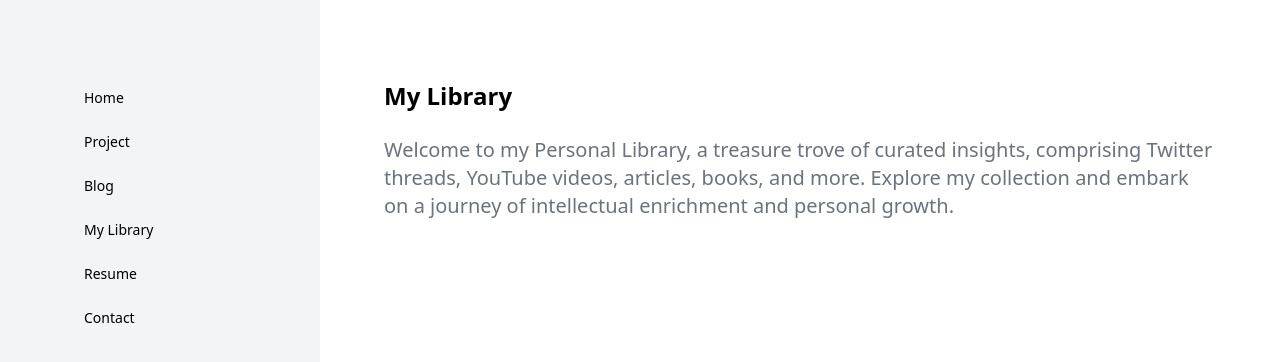
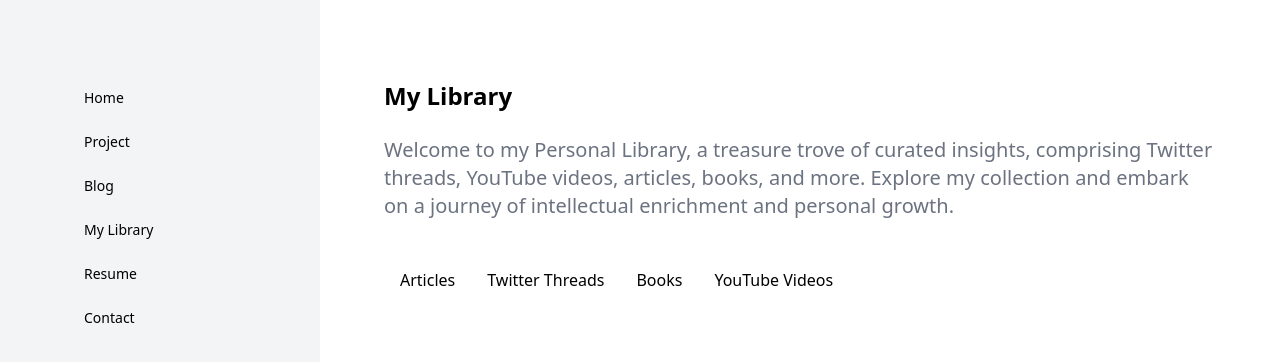
Before and after one commit to haoxiang14/portfolio-v2, a Nuxt app: page /library in a window 1280 px wide. Shown: the top 362 px of the page. Built offline with nearby package versions, Linux system fonts and the light colour scheme.

Commit message:
Add library components

```diff
--- /dev/null
+++ b/components/libraryNav.vue
@@ -0,0 +1,10 @@
+<template>
+    <div class="px-16 py-4">
+        <ul class="flex">
+            <li class="hover:bg-gray-200 px-4 py-2 rounded-md text-left"> Articles </li>
+            <li class="hover:bg-gray-200 px-4 py-2 rounded-md text-left"> Twitter Threads </li>
+            <li class="hover:bg-gray-200 px-4 py-2 rounded-md text-left"> Books </li>
+            <li class="hover:bg-gray-200 px-4 py-2 rounded-md text-left"> YouTube Videos </li>
+        </ul>
+    </div>
+</template>
--- a/pages/library.vue
+++ b/pages/library.vue
@@ -1,7 +1,7 @@
 <template>
-    <div class="px-16 py-20">
+    <div class="px-16 pt-20">
         <h1 class="font-semibold text-2xl"> My Library </h1>
         <p class="font-normal text-xl py-6 text-gray-500"> Welcome to my Personal Library, a treasure trove of curated insights, comprising Twitter threads, YouTube videos, articles, books, and more. Explore my collection and embark on a journey of intellectual enrichment and personal growth.</p>
-
     </div>
+    <LibraryNav/>
 </template>
```
